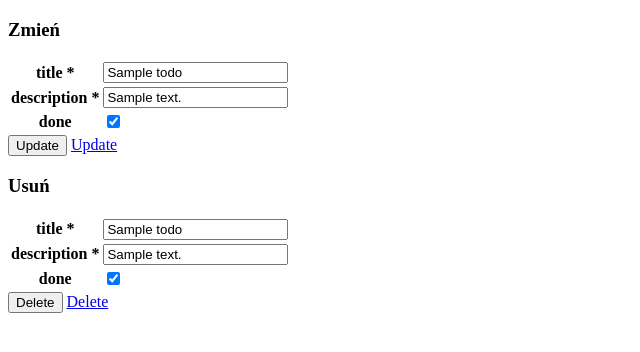
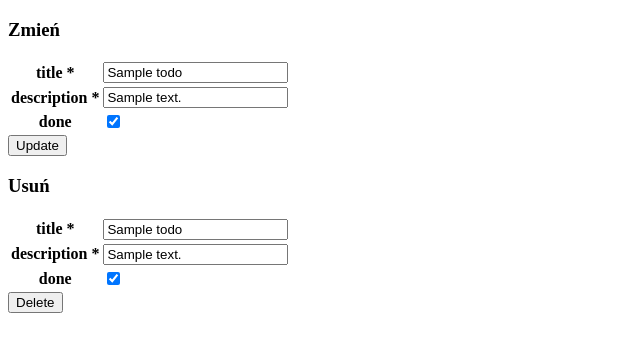
Before and after one commit to MegLip/SQLite_TODO, a Flask app: page /todos/1/ in a window 1280 px wide. Shown: the top 352 px of the page, without its empty margins (0-640 px from the left). Run offline with Flask 2, Linux system fonts and the light colour scheme; tables that the repository leaves empty hold one stand-in row (values such as "Sample post").

Commit message:
Update todo.html

```diff
--- a/templates/todo.html
+++ b/templates/todo.html
@@ -17,7 +17,7 @@
                 </tr>
             {% endfor %}
         </table>
-        <input type="submit" value="Update"> <a href="/todos/{{ todo_id }}/update/">Update</a>
+        <a href="/todos/{{ todo_id }}/update/"><input type="submit" value="Update"></a>
     </form>
 
     <h3> Usuń </h3>
@@ -32,7 +32,7 @@
                 </tr>
             {% endfor %}
         </table>
-        <input type="submit" value="Delete"> <a href="/todos/{{ todo_id }}/delete/">Delete</a>
+        <a href="/todos/{{ todo_id }}/delete/"><input type="submit" value="Delete"></a>
     </form>
 </body>
 </html>
```
